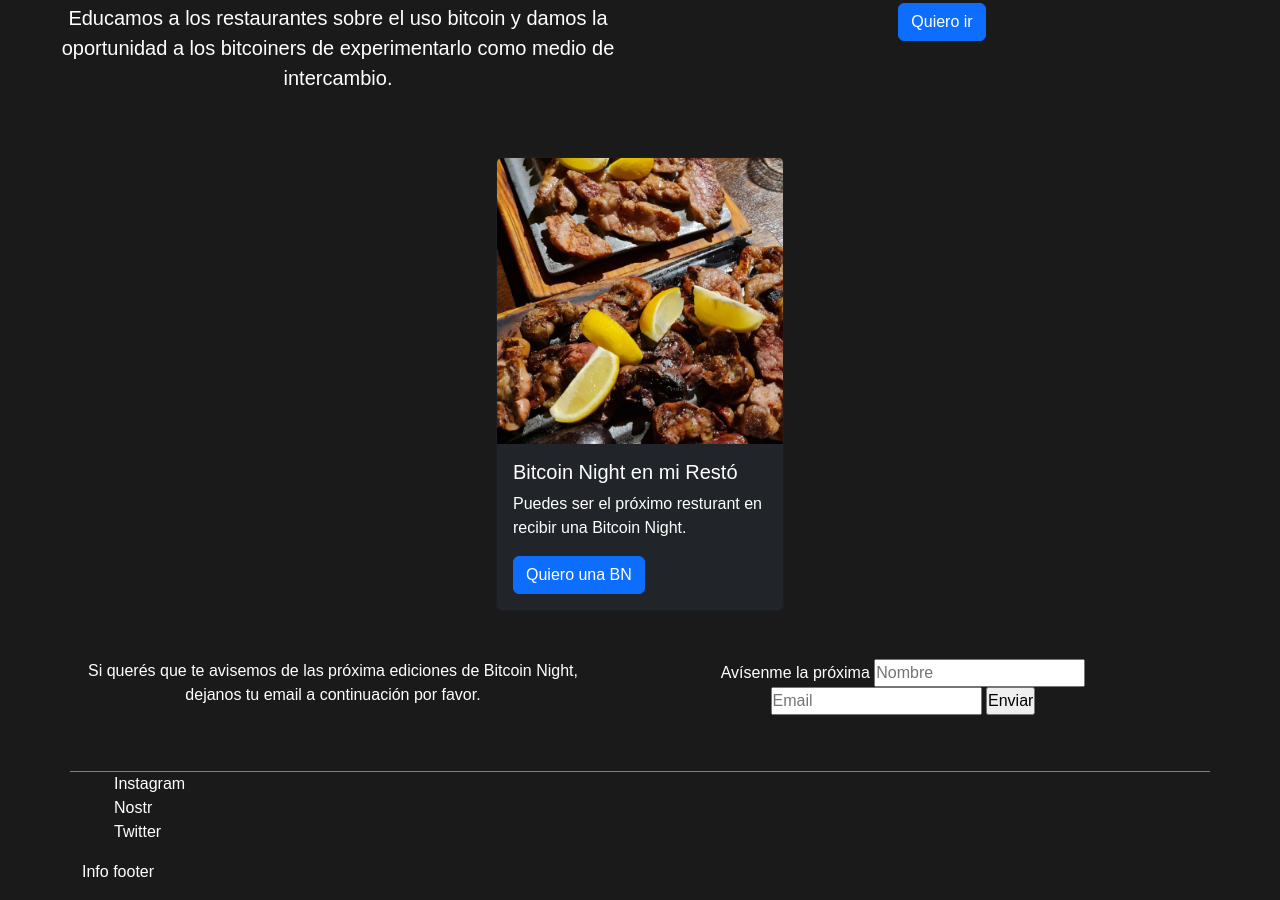
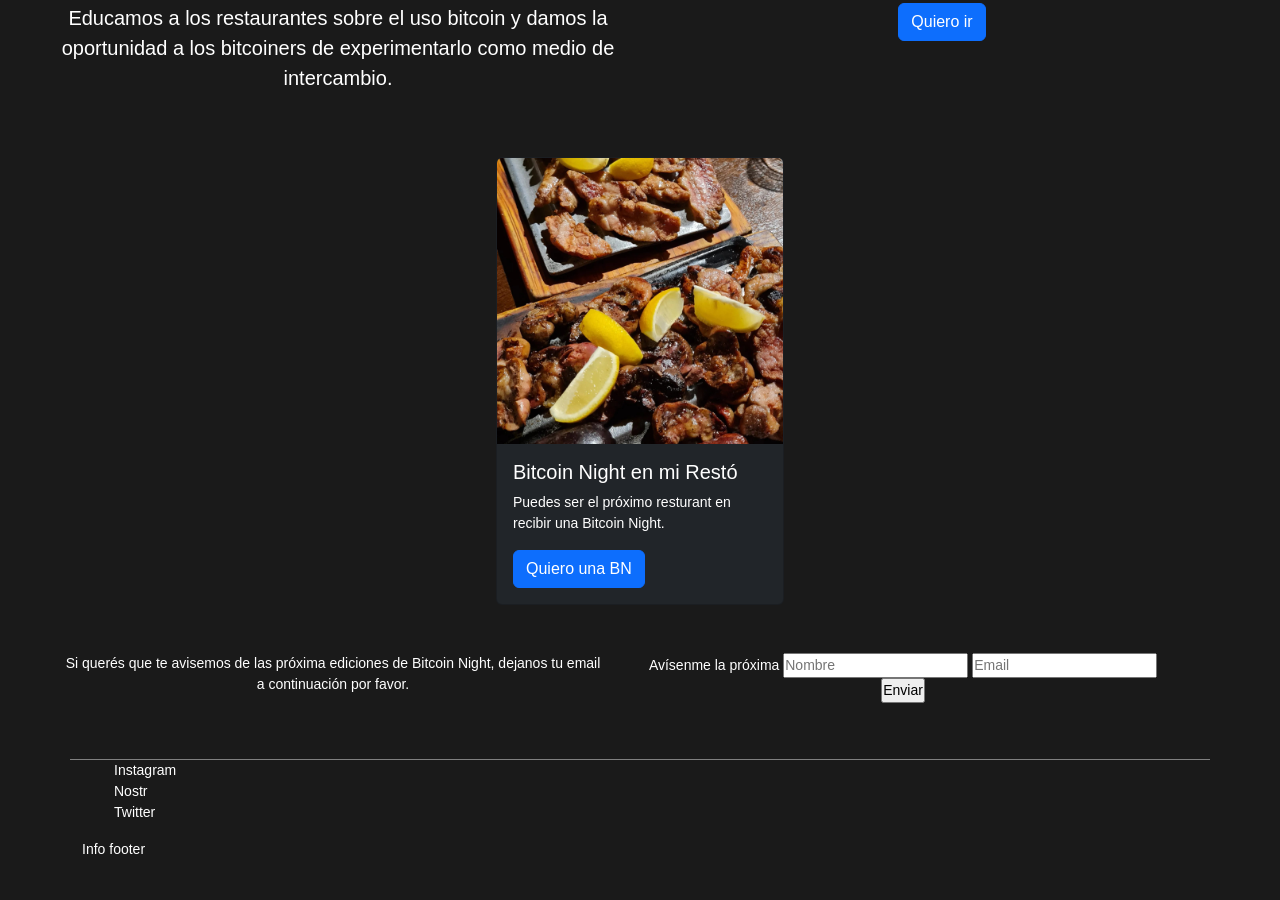
Before and after one commit to maxcrowar/bitcoin-night, a website: page index.html in a window 1280 px wide. Shown: the part 1004-1904 px from the top of the page. After the commit the page ends 1880 px from the top, so only its background shows below. Drawn offline with nearby package versions, Linux system fonts and the light colour scheme.

Commit message:
instalacion correcta sass

```diff
--- /dev/null
+++ b/css/copiastyle.css
@@ -0,0 +1,17 @@
+
+
+/* Header */
+
+
+
+/* Main */
+
+
+
+
+/* Footer */
+
+
+
+footer
+footer ul
--- a/package.json
+++ b/package.json
@@ -7,8 +7,8 @@
   },
   "author": "",
   "license": "ISC",
-  "description": "",
   "dependencies": {
     "sass": "^1.66.1"
-  }
+  },
+  "description": ""
 }
--- /dev/null
+++ b/scss/base/_reset.scss
@@ -0,0 +1,11 @@
+* {
+    margin: o;
+    padding: 0;
+    box-sizing: border-box;
+}
+
+body {
+    font-size: 14px;
+    font-family: system-ui, -apple-system, BlinkMacSystemFont, 'Segoe UI', Roboto, Oxygen, Ubuntu, Cantarell, 'Open Sans', 'Helvetica Neue', sans-serif;
+    background-color: #1a1a1a;
+}
--- /dev/null
+++ b/scss/layout/_footer.scss
@@ -0,0 +1,14 @@
+footer {
+    border-top: 1px solid gray;
+    color: #ffffff;
+    font-family: Arial, Helvetica, sans-serif;
+    ul {
+        list-style-type: none;
+        li a {
+            color: #ffffff;
+            text-decoration: none;
+        }
+
+    }
+
+}
--- /dev/null
+++ b/scss/layout/_main.scss
@@ -0,0 +1,5 @@
+main {
+    color: white;
+    font-family: Arial, Helvetica, sans-serif;
+    margin-top: 7rem;
+}
--- a/scss/style.scss
+++ b/scss/style.scss
@@ -0,0 +1,7 @@
+// Reset
+@import './base/reset';
+
+// Layout
+@import './layout/header';
+@import './layout/main';
+@import './layout/footer';
```
Also changed, not shown: css/style.css, scss/layout/_header.scss (added), 2 other files.
